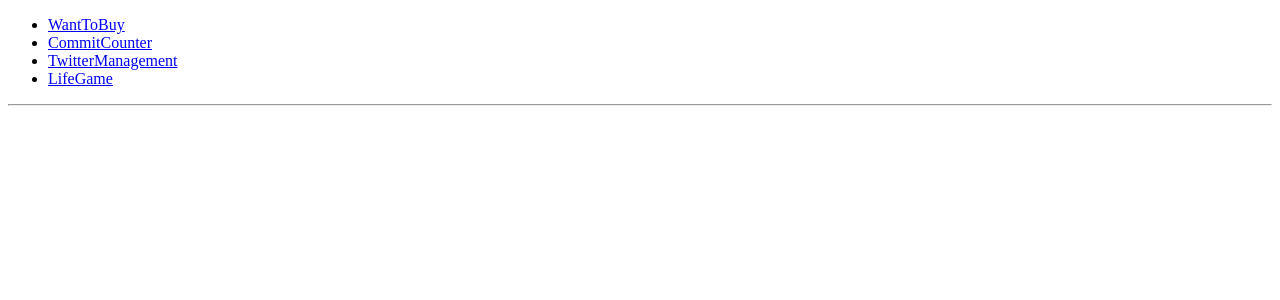
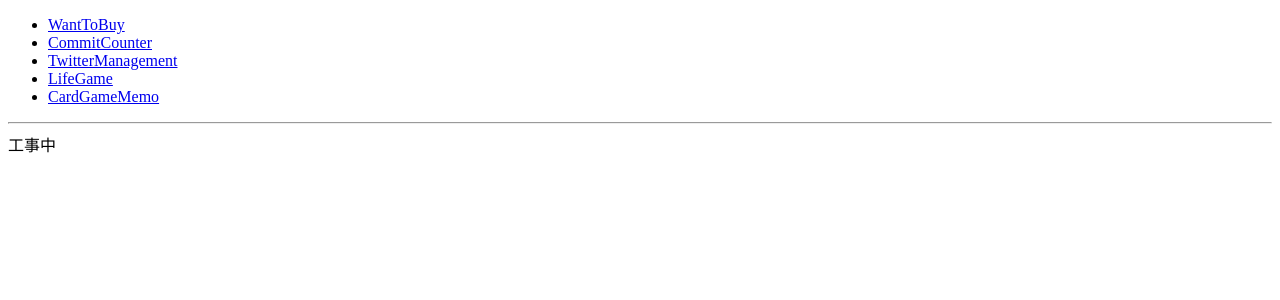
Before and after one commit to SparrowDev514/react-ts-project, a React (Vite) app: page /cardGameMemo in a window 1280 px wide. Shown: the top 300 px of the page. Built offline with nearby package versions, Linux system fonts and the light colour scheme.

Commit message:
TODO更新

```diff
--- /dev/null
+++ b/src/pages/CardGameMemo.tsx
@@ -0,0 +1,5 @@
+const CardGameMemo = () => {
+  return <div className="CardGameMemo">工事中</div>;
+};
+
+export default CardGameMemo;
--- a/src/router/Nav.tsx
+++ b/src/router/Nav.tsx
@@ -5,6 +5,8 @@ import WantToBuy from "../pages/WantToBuy";
 import CommitCounter from "../pages/CommitCounter";
 import TwitterManagement from "../pages/TwitterManagement";
 import LifeGame from "../pages/LifeGame";
+import CardGameMemo from "../pages/CardGameMemo";
+
 const Nav: VFC = () => {
   return (
     <BrowserRouter>
@@ -26,6 +28,9 @@ const Nav: VFC = () => {
             <li>
               <Link to="/lifeGame">LifeGame</Link>
             </li>
+            <li>
+              <Link to="/cardGameMemo">CardGameMemo</Link>
+            </li>
           </ul>
         </nav>
         <hr />
@@ -34,6 +39,7 @@ const Nav: VFC = () => {
           <Route path="/commitCounter" element={<CommitCounter />} />
           <Route path="/TwitterManagement" element={<TwitterManagement />} />
           <Route path="/lifeGame" element={<LifeGame />} />
+          <Route path="/cardGameMemo" element={<CardGameMemo />} />
         </Routes>
       </div>
     </BrowserRouter>
```
Also changed, not shown: 1 other file (tests, documents, lock files or other folders).
